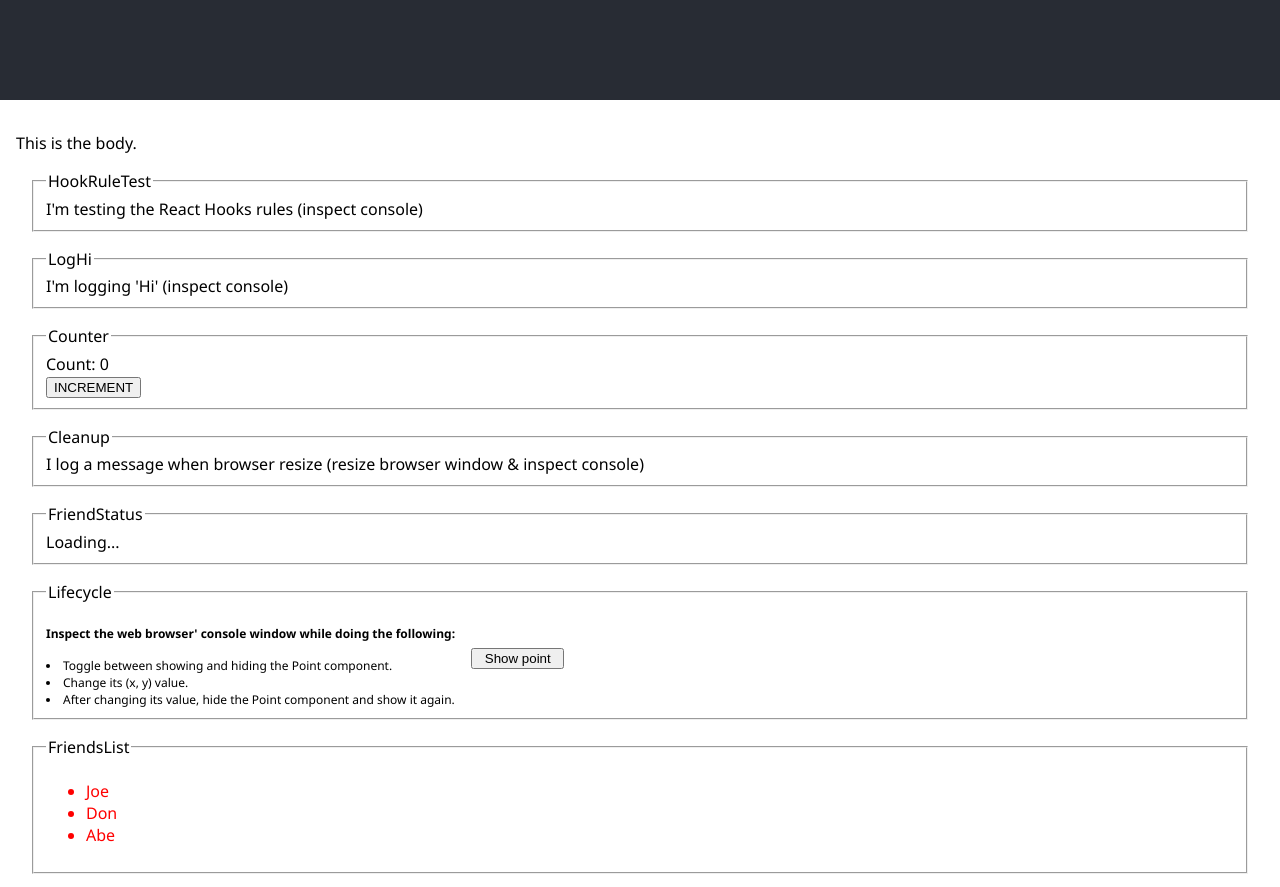
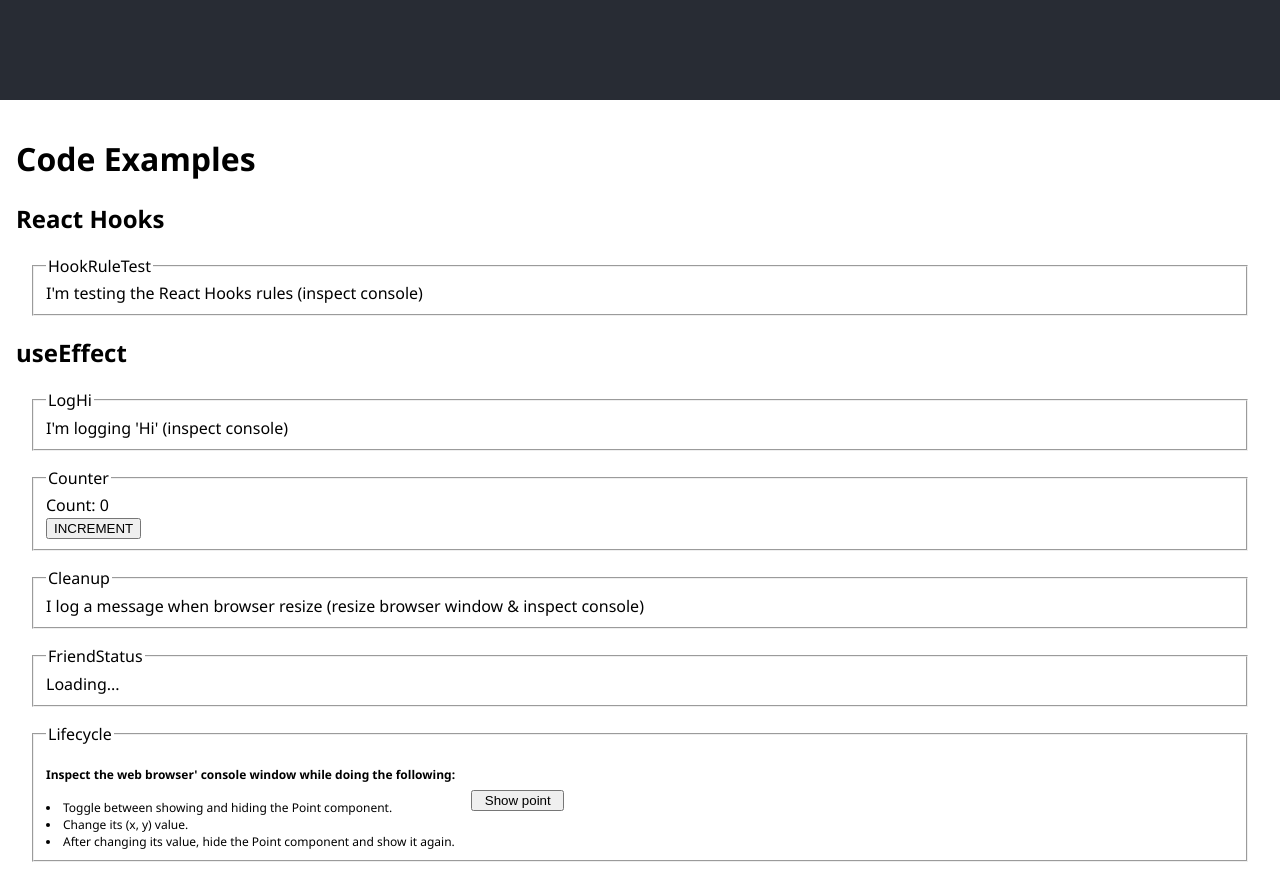
Before and after one commit to Shlomo-Moller/hooks, a React (Create React App) app: page / in a window 1280 px wide. Shown: the part 700-1587 px from the top of the page. Built offline with nearby package versions, Linux system fonts and the light colour scheme; the HTML template or start-up script is replaced by a standard one.

Commit message:
Re-design App's body with headings

```diff
--- a/src/App.js
+++ b/src/App.js
@@ -21,19 +21,19 @@ const App = () => {
       </header>
 
       <div className='App-body'>
-        <p>This is the body.</p>
+        <h1>Code Examples</h1>
 
-        {/* The "guides\React Hooks.md" Section */}
+        <h2>React Hooks</h2>
         <Fieldset legend='HookRuleTest'><HookRuleTest                 /></Fieldset>
 
-        {/* The "guides\useEffect.md" Section */}
+        <h2>useEffect</h2>
         <Fieldset legend='LogHi'       ><LogHi                        /></Fieldset>
         <Fieldset legend='Counter'     ><Counter                      /></Fieldset>
         <Fieldset legend='Cleanup'     ><Cleanup                      /></Fieldset>
         <Fieldset legend='FriendStatus'><FriendStatus friend={friend} /></Fieldset>
         <Fieldset legend='Lifecycle'   ><Lifecycle                    /></Fieldset>
 
-        {/* The "guides\Custom Hooks.md" Section */}
+        <h2>Custom Hooks</h2>
         <Fieldset legend='FriendsList'   ><FriendsList                    /></Fieldset>
         <Fieldset legend='FriendStatusV2'><FriendStatusV2 friend={friend} /></Fieldset>
 
```
